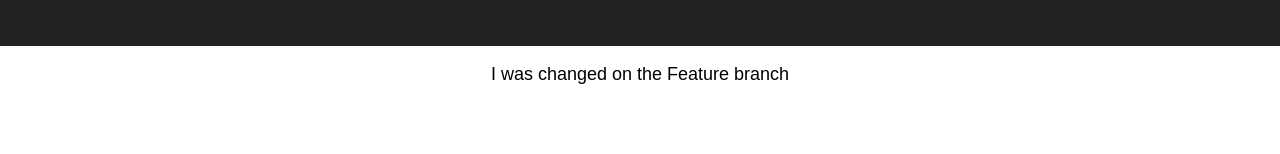
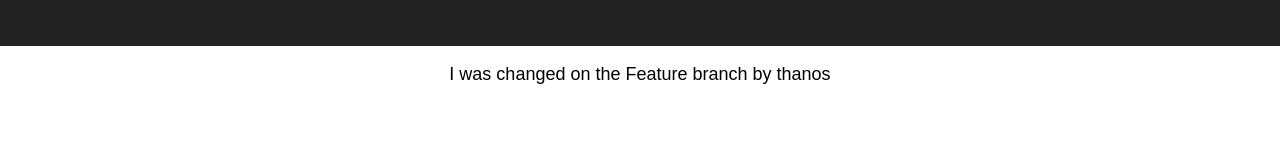
Before and after one commit to StephenGrider/docker-react, a React (Create React App) app: page / in a window 1280 px wide. Shown: the part 144-298 px from the top of the page. Built offline with nearby package versions, Linux system fonts and the light colour scheme.

Commit message:
updating app.js

```diff
--- a/src/App.js
+++ b/src/App.js
@@ -11,7 +11,7 @@ class App extends Component {
           <h1 className="App-title">Welcome to React</h1>
         </header>
         <p className="App-intro">
-          I was changed on the Feature branch
+          I was changed on the Feature branch by thanos
         </p>
       </div>
     );
```
